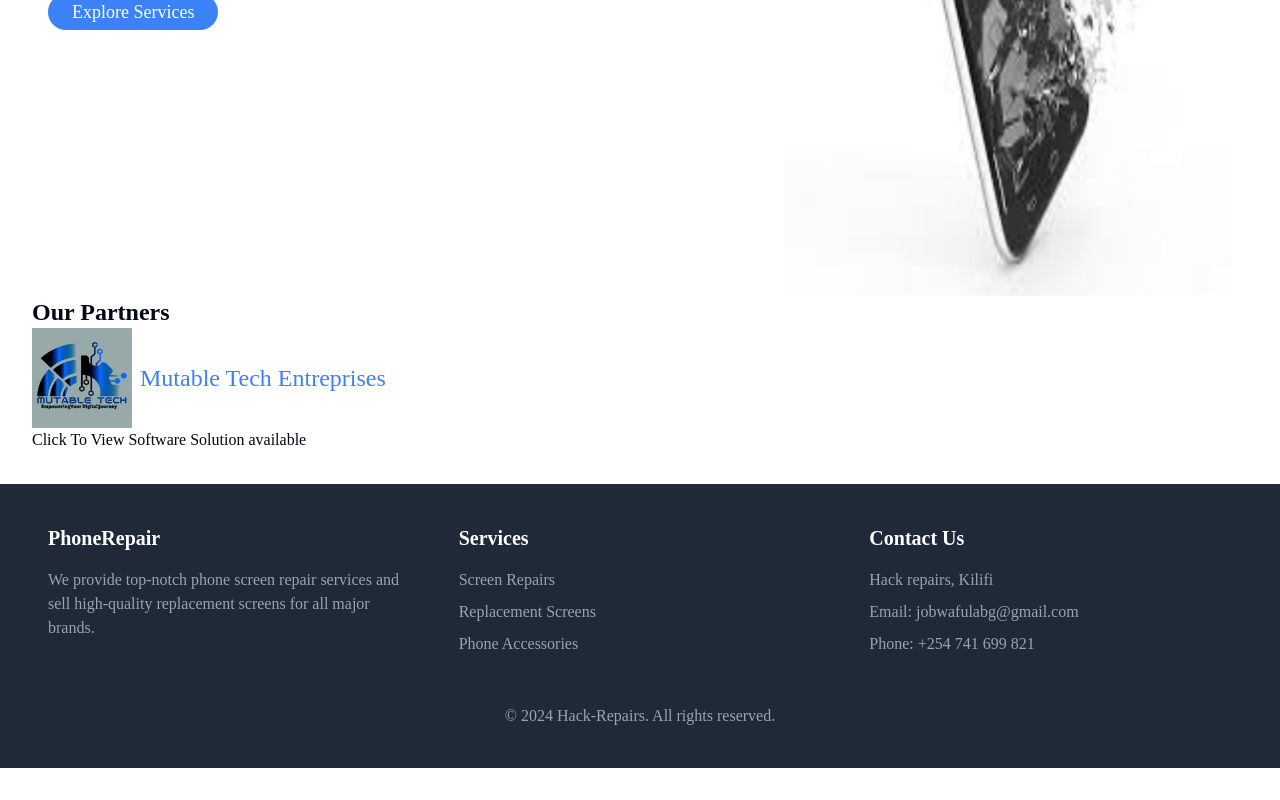
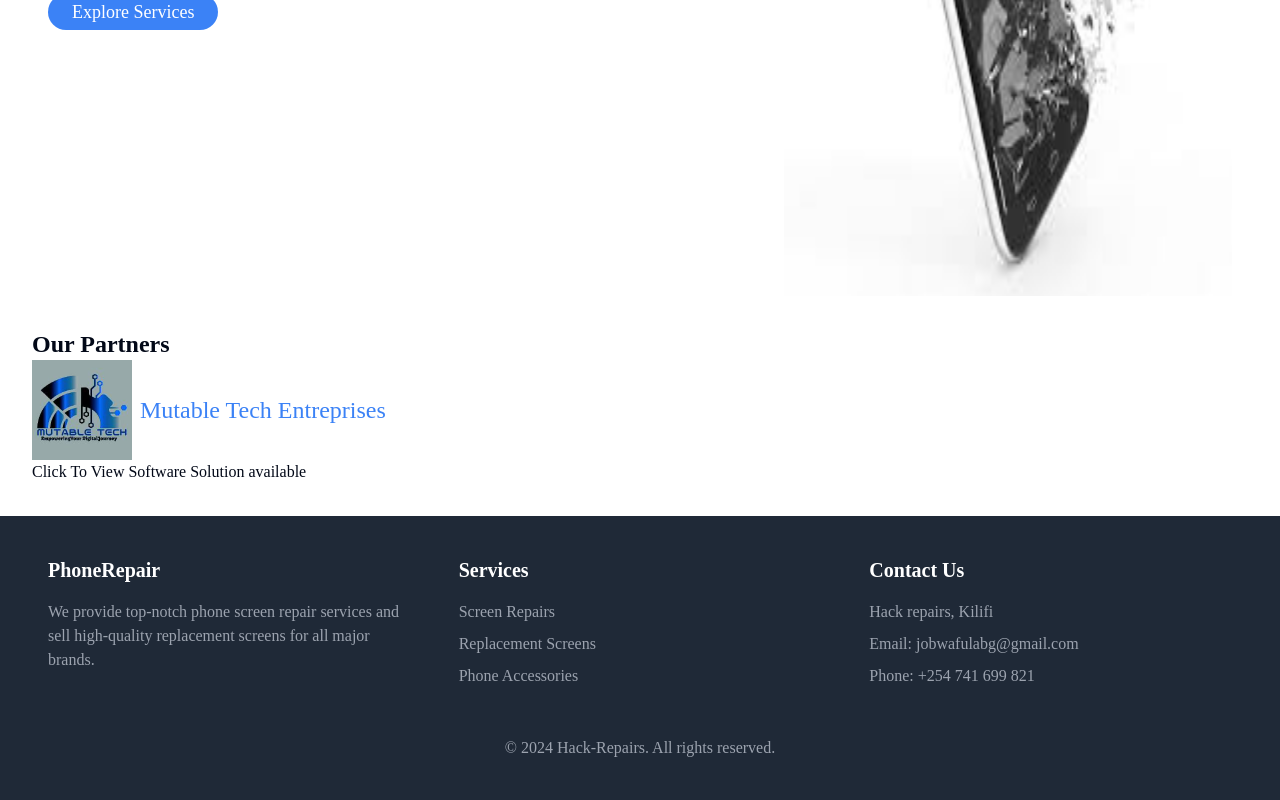
Before and after one commit to Jobwafula/HackRepairsFrontend, a Next.js app in the folder hack-repairs/: page / in a window 1280 px wide. Shown: the part 640-1440 px from the top of the page. Before the commit the page ends 1408 px from the top, so only its background shows below. Built offline with nearby package versions, Linux system fonts and the light colour scheme.

Commit message:
our partners

```diff
--- a/hack-repairs/src/components/OurPartners.tsx
+++ b/hack-repairs/src/components/OurPartners.tsx
@@ -3,7 +3,7 @@ import Image from 'next/image'
 
 export default function OurPartners() {
   return (
-    <div className='mb-8 ml-8'>
+    <div className='mb-8 mt-8 ml-8'>
         <h1 className='text-2xl font-bold'>Our Partners</h1>
         <div >
           <div className='flex items-center gap-2'><Image src='/mutable.jpeg' width={100}
```
